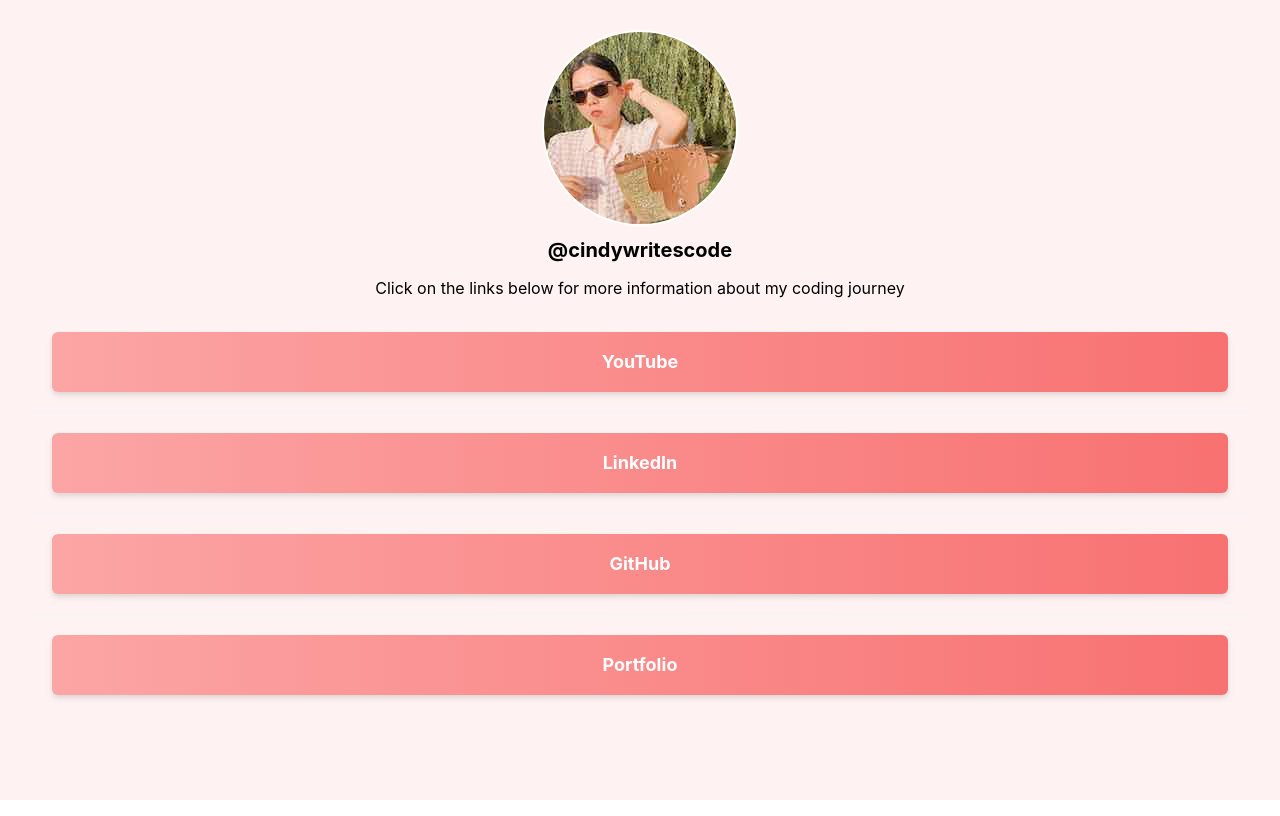
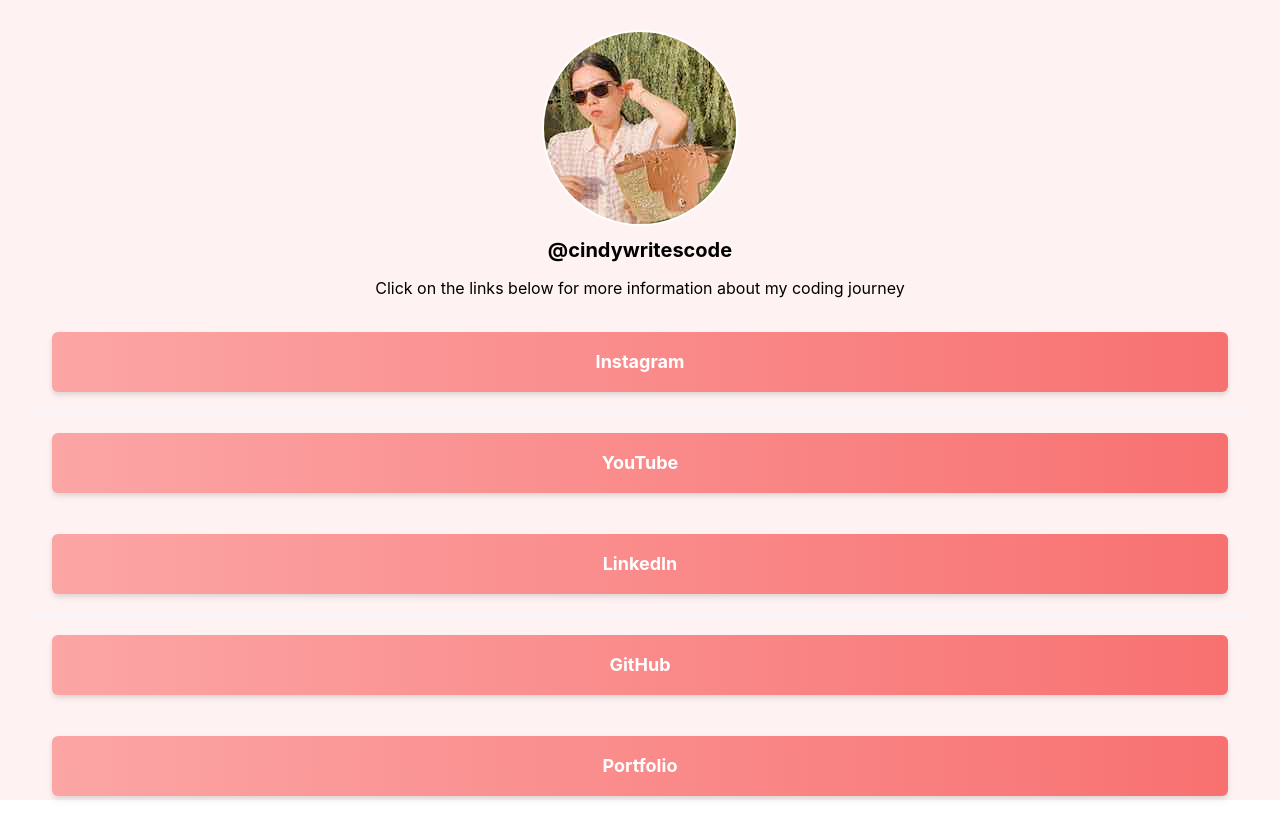
Before and after one commit to Cindywritescode/links, a React (Create React App) app: page / in a window 1280 px wide. Built offline with nearby package versions, Linux system fonts and the light colour scheme.

Commit message:
add Instagram data

```diff
--- a/src/App.js
+++ b/src/App.js
@@ -13,7 +13,6 @@
                   bio="Click on the links below for more information about my coding journey "/>
       </div>
       <List>
-        {/*<ListItem name="YouTube" url="https://www.youtube.com/channel/UCsh7Yv4gvEA8IAlhMK7oOCw"/>*/}
         <ListItem/>
      </List>
     </div>
--- a/src/data.js
+++ b/src/data.js
@@ -8,22 +8,27 @@
 export const links = [
   {
     id: 1,
+    name: 'Instagram',
+    url: 'https://www.youtube.com/channel/UCsh7Yv4gvEA8IAlhMK7oOCw',
+  },
+  {
+    id: 2,
     name: 'YouTube',
     url: 'https://www.youtube.com/channel/UCsh7Yv4gvEA8IAlhMK7oOCw',
   },
   {
-    id: 2,
+    id: 3,
     name: 'LinkedIn',
     url: 'https://www.linkedin.com/in/lihsin-liang/',
   },
   {
-    id: 3,
+    id: 4,
     name: 'GitHub',
     url: 'https://github.com/Cindywritescode',
   },
   {
-    id: 4,
+    id: 5,
     name: 'Portfolio',
     url: 'https://www.notion.so/cindy-liang/Cindy-Liang-363ef0b911f841cc906acfb6f30122b8',
-  }
+  },
 ];
```
